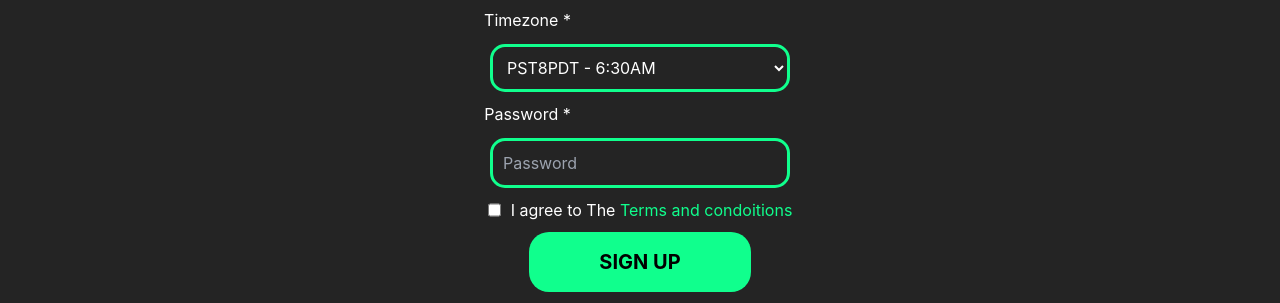
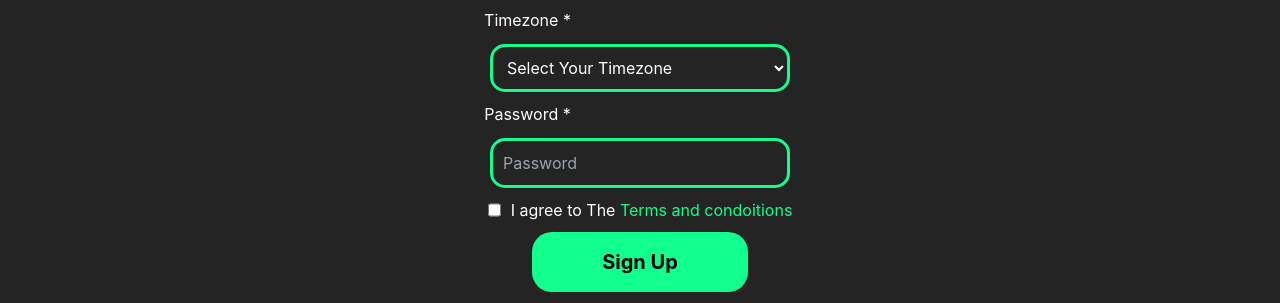
Before and after one commit to Hashim-bin-ibrahim/fanconvo-front-end, a React (Create React App) app: page / in a window 1280 px wide. Shown: the part 649-952 px from the top of the page. Built offline with nearby package versions, Linux system fonts and the light colour scheme.

Commit message:
forth commit

```diff
--- a/package.json
+++ b/package.json
@@ -11,6 +11,7 @@
     "react-dom": "^18.2.0",
     "react-icons": "^4.7.1",
     "react-scripts": "5.0.1",
+    "react-spinners": "^0.13.8",
     "web-vitals": "^2.1.4"
   },
   "scripts": {
--- a/src/components/body/index.js
+++ b/src/components/body/index.js
@@ -1,6 +1,9 @@
 import React from "react";
 import { useState } from "react";
 import { signup } from "../../functions";
+import MoonLoader from "react-spinners/MoonLoader";
+import PulseLoader from "react-spinners/PulseLoader";
+
 import "./style.css";
 export default function Body() {
   const [talentSignup, setTalentSignup] = useState(false);
@@ -13,11 +16,11 @@ export default function Body() {
   const [email, setEmail] = useState("");
   const [timezone, setTimezone] = useState("");
   const [password, setPassword] = useState("");
-
-  //   console.log(firstname, lastname, email, timezone, username, password);
+  const [loading, setLoading] = useState(false);
 
   const handleSubmit = async (e) => {
-    // e.preventdefault()
+    setLoading(true);
+    setTimeout(async () => {
       if (isChecked) {
         let data = await signup(
           firstname,
@@ -28,13 +31,14 @@ export default function Body() {
           password,
           talentSignup
         );
-      console.log("dataaaas", data.message);
         setError(data.error);
         setMessage(data.message);
-      console.log("message ", message);
       } else {
         alert("Please agree to the Terms and Condetions...");
       }
+      // Do something after the loader has been shown for 2 seconds
+      setLoading(false);
+    }, 2000);
   };
 
   return (
@@ -90,8 +94,9 @@ export default function Body() {
         />
 
         <p>Timezone *</p>
-        <select value={timezone} onChange={e => setTimezone(e.target.value)}>
-          <option value="UTC-12">PST8PDT - 6:30AM</option>
+        <select value={timezone} onChange={(e) => setTimezone(e.target.value)}>
+          <option value="UTC-12">Select Your Timezone</option>
+          <option value="PST8PDT - 6:30AM">PST8PDT - 6:30AM</option>
           <option value="UTC-11">UTC-11</option>
           <option value="UTC-10">UTC-10</option>
         </select>
@@ -120,7 +125,9 @@ export default function Body() {
         </p>
       </div>
       <div className="submit_btn">
-        <button onClick={handleSubmit}>SIGN UP</button>
+        <button onClick={handleSubmit} disabled={loading}>
+          {loading ? <PulseLoader color="black" size={5} /> : "Sign Up"}
+        </button>
       </div>
       <div className="way_to_login">
         <p>
```
Also changed, not shown: 1 other file (tests, documents, lock files or other folders). Lines whose indentation alone changed are shown as unchanged.
